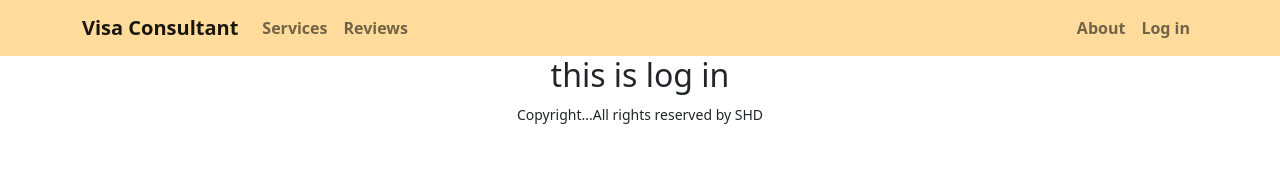
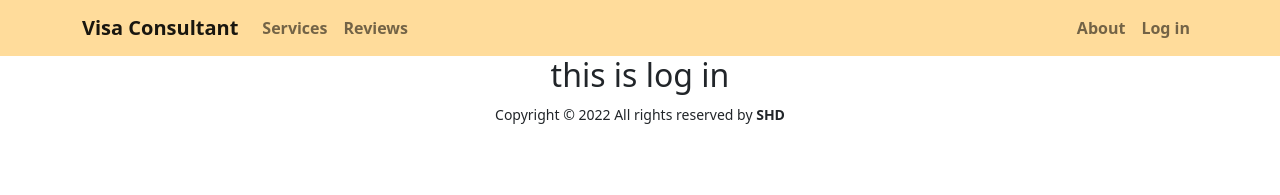
Before and after one commit to shdhrubo/visa-consultant, a React (Create React App) app: page /login in a window 1280 px wide. Shown: the top 195 px of the page. Built offline with nearby package versions, Linux system fonts and the light colour scheme.

Commit message:
footer added

```diff
--- a/src/components/Footer/Footer.js
+++ b/src/components/Footer/Footer.js
@@ -1,9 +1,13 @@
 import React from "react";
 
 const Footer = () => {
+  const d = new Date();
+  const year = d.getFullYear();
   return (
     <div>
-      <small>Copyright...All rights reserved by SHD</small>
+      <small>
+        Copyright &copy; {year} All rights reserved by <b>SHD</b>
+      </small>
     </div>
   );
 };
```
